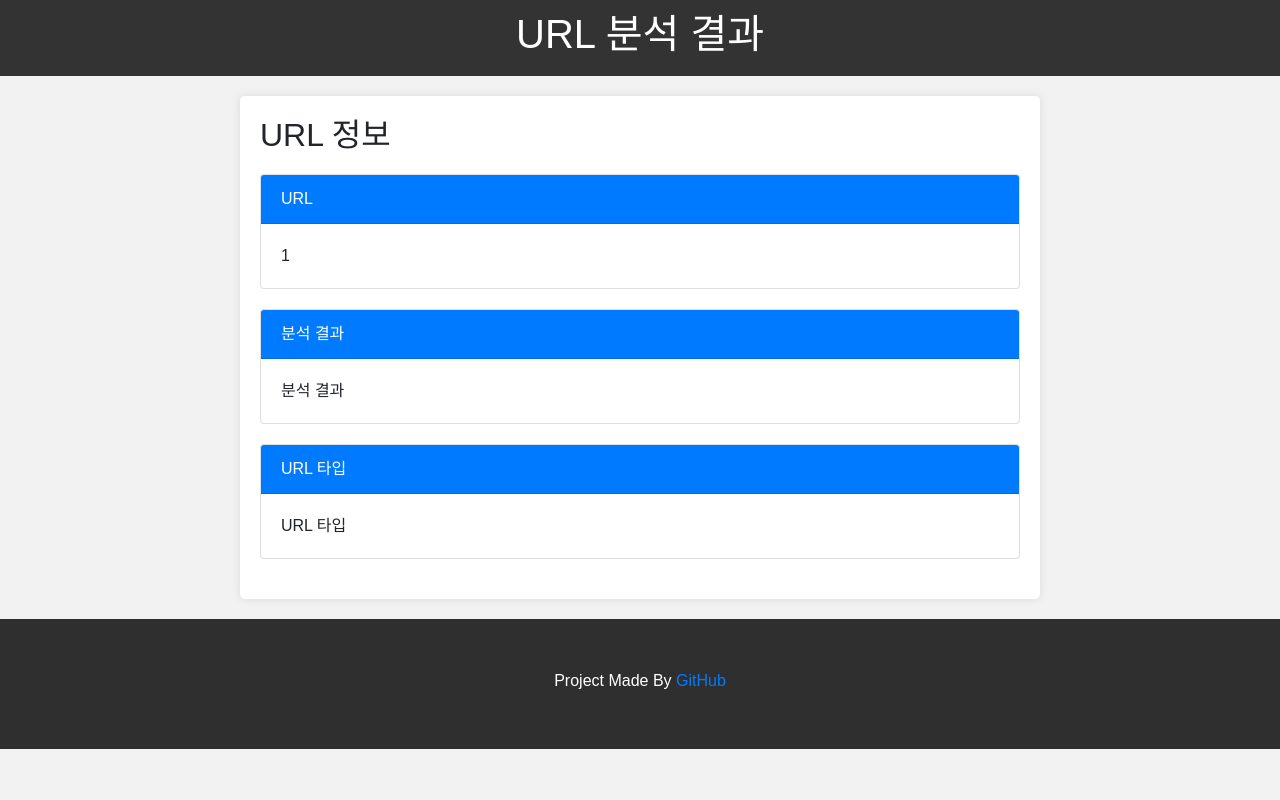
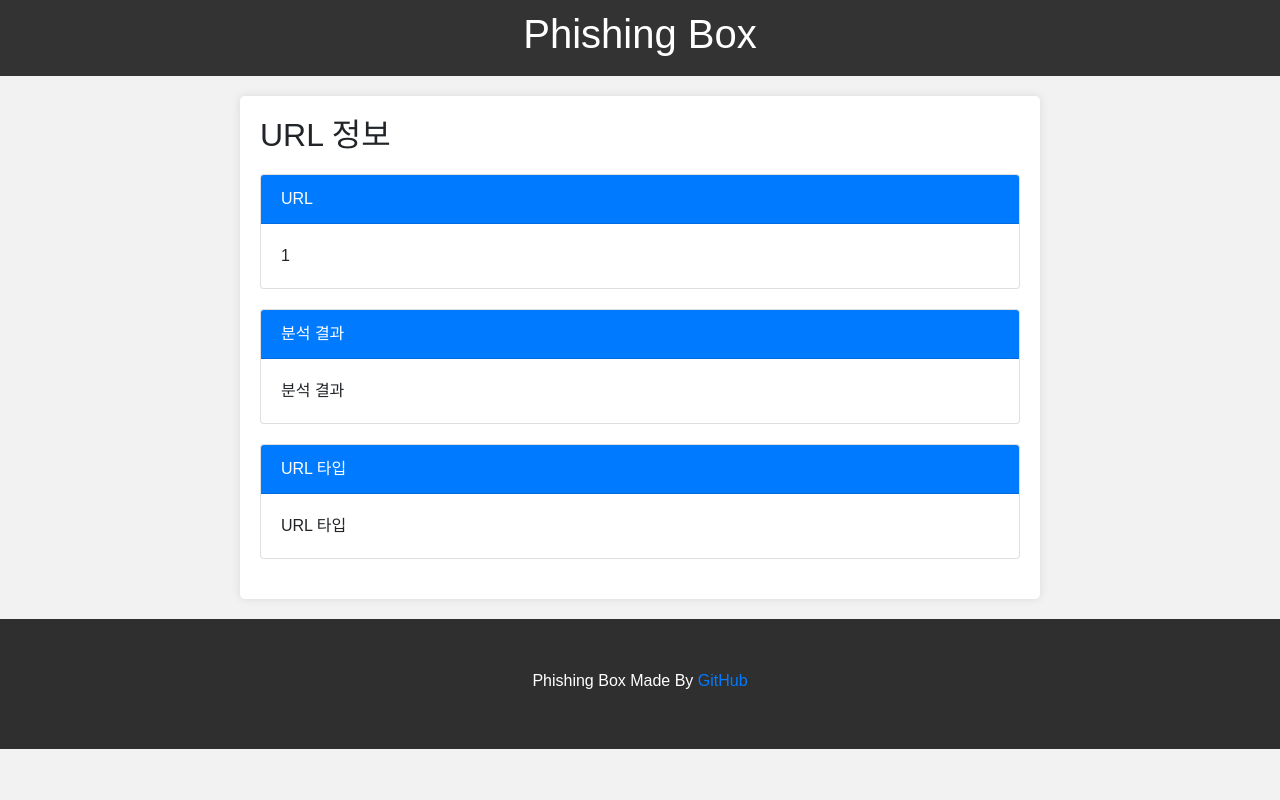
Before and after one commit to yonghoya/AI_Security_Network_Project, a Django app: page /output/1/ in a window 1280 px wide. Run offline with Django 3.2, Linux system fonts and the light colour scheme; some libraries are stand-ins or nearby versions.

Commit message:
output-page 프로젝트 제목 수정

```diff
--- a/templates/main/output.html
+++ b/templates/main/output.html
@@ -3,7 +3,7 @@
 <head>
     <meta charset="UTF-8">
     <meta name="viewport" content="width=device-width, initial-scale=1.0">
-    <title>AI 보안 프로젝트</title>
+    <title>Phishing Box</title>
     <!-- Bootstrap CSS -->
     <link rel="stylesheet" href="https://maxcdn.bootstrapcdn.com/bootstrap/4.5.2/css/bootstrap.min.css">
     <style>
@@ -45,7 +45,7 @@
 </head>
 <body>
     <header>
-        <h1>URL 분석 결과</h1>
+        <h1>Phishing Box</h1>
     </header>
     <div class="container">
         <h2 class="title">URL 정보</h2>
@@ -80,7 +80,7 @@
     </div>
 
     <footer class="container-fluid bg-4 text-center">
-        <p>Project Made By <a href="https://github.com/yonghoya/AI_Security_Network_Project.git">GitHub</a></p>
+        <p>Phishing Box Made By <a href="https://github.com/yonghoya/AI_Security_Network_Project.git">GitHub</a></p>
     </footer>
 </body>
 </html>
```
